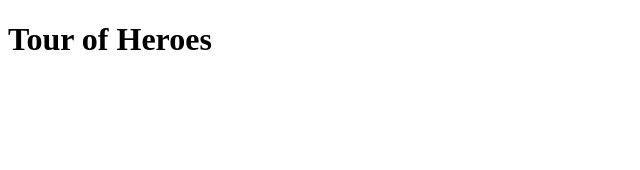
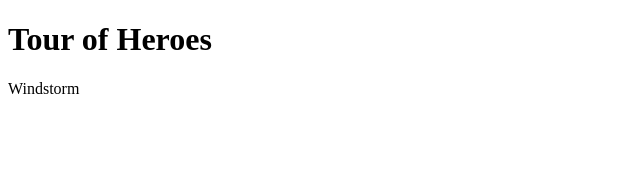
Before and after one commit to DiFly/heroes-app-angular, an Angular app: page / in a window 1280 px wide. Shown: the top 170 px of the page, without its empty margins (0-640 px from the left). Built offline with nearby package versions, Linux system fonts and the light colour scheme.

Commit message:
Add heroes component to view in app html

```diff
--- a/src/app/app.component.html
+++ b/src/app/app.component.html
@@ -1 +1,3 @@
 <h1>{{title}}</h1>
+
+<app-heroes></app-heroes>
--- a/src/app/heroes/heroes.component.html
+++ b/src/app/heroes/heroes.component.html
@@ -1 +1 @@
-<p>heroes works!</p>
+{{hero}}
--- a/src/app/heroes/heroes.component.ts
+++ b/src/app/heroes/heroes.component.ts
@@ -6,6 +6,7 @@ import { Component, OnInit } from '@angular/core';
   styleUrls: ['./heroes.component.css']
 })
 export class HeroesComponent implements OnInit {
+  hero = 'Windstorm';
 
   constructor() { }
 
```
